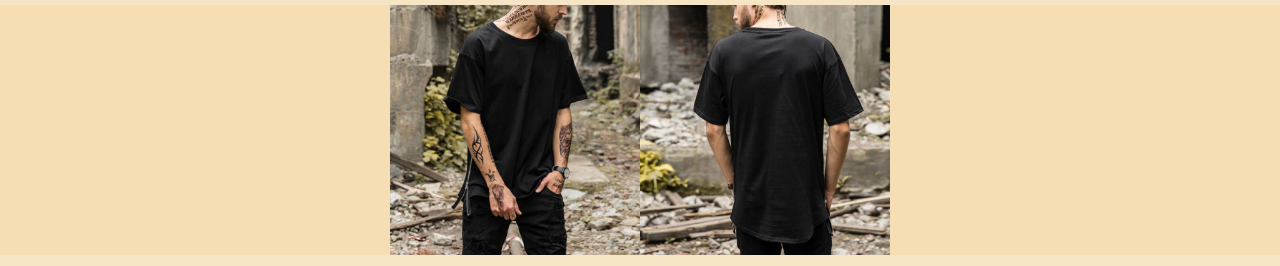
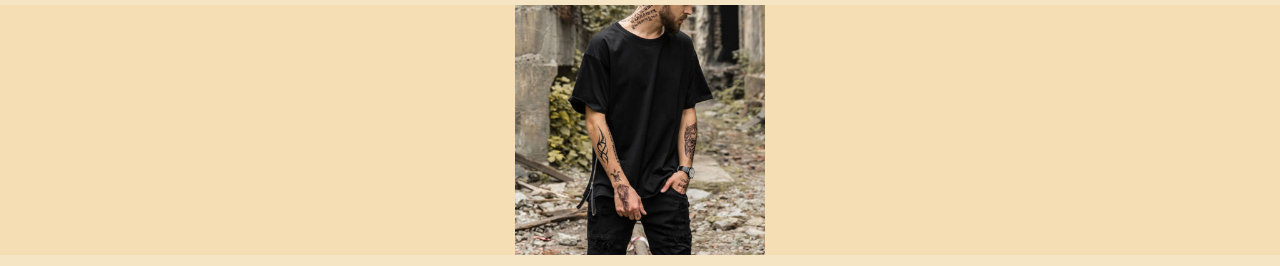
Before and after one commit to frandiazv/Francisco-Diaz, a plain HTML site: page index.html in a window 1280 px wide. Shown: the part 534-800 px from the top of the page. Drawn offline with nearby package versions, Linux system fonts and the light colour scheme.

Commit message:
Sacando imagen de prueba

```diff
--- a/index.html
+++ b/index.html
@@ -83,7 +83,6 @@
     <section class="fondoprod">
          <div class="producto">
             <img src="images/China-Apparel-Customized-Logo-Black-Open-Side-Zip-Oversize-T-Shirt.jpg" alt="" class="remera">
-            <img src="images/China-Apparel-Customized-Logo-Black-Open-Side-Zip-Oversize-T-Shirt (1).jpg" alt="">
          </div>
     </section>
 
```
